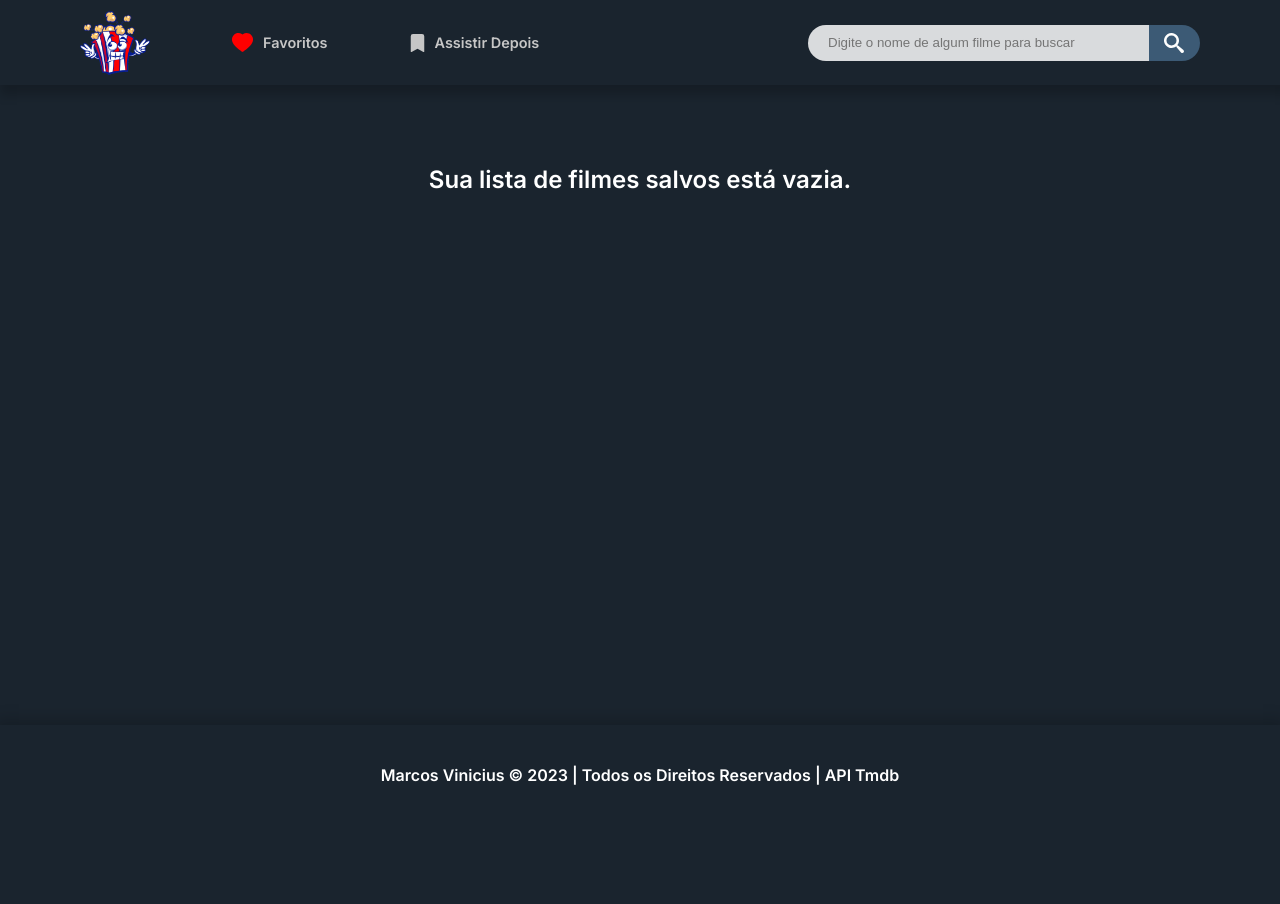
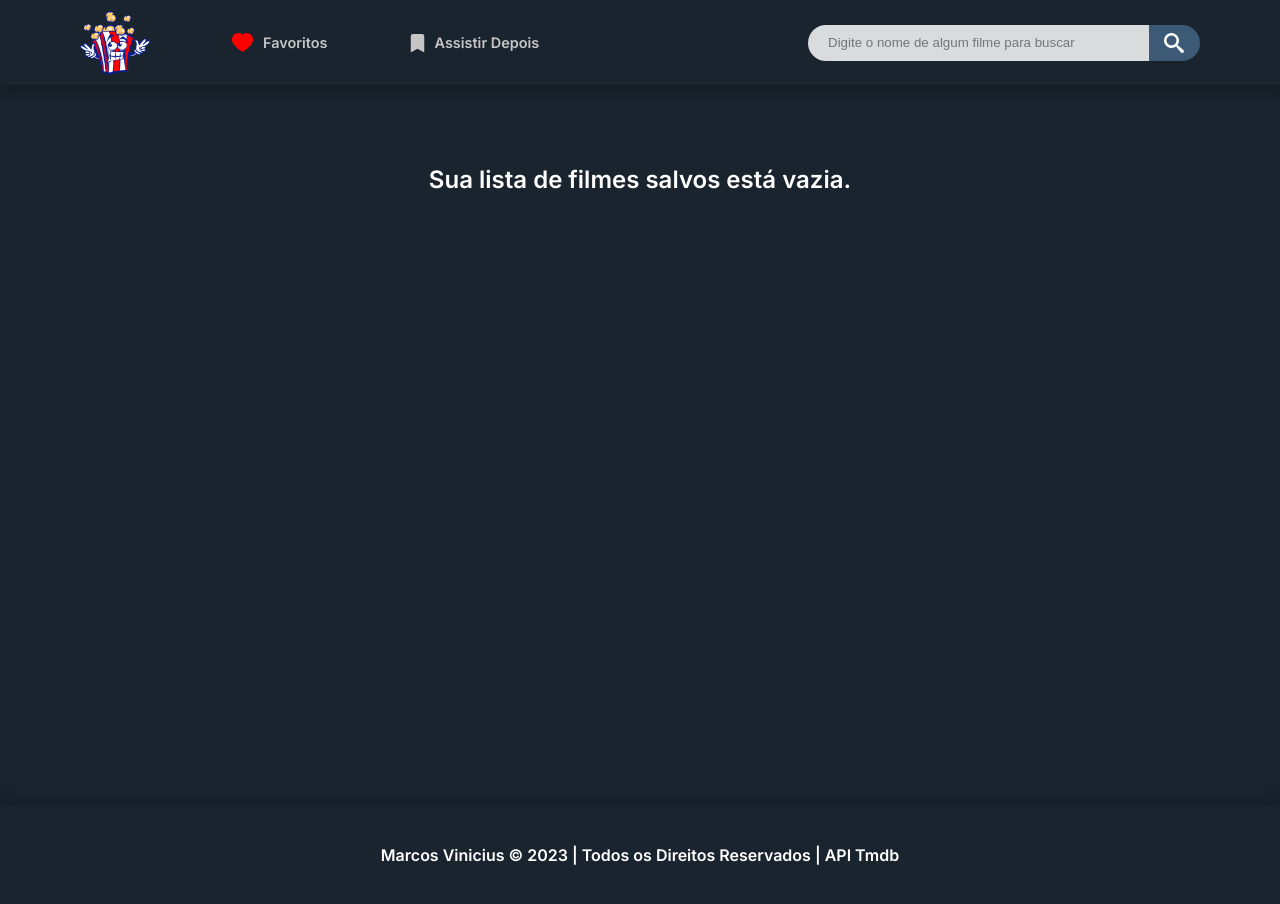
Before and after one commit to MvFranca/cinedisc, a React (Vite) app in the folder client/: page /assistirDepois in a window 1280 px wide. Before the commit the page ends 825 px from the top, so only its background shows below. Built offline with nearby package versions, Linux system fonts and the light colour scheme.

Commit message:
alterei o favicon

```diff
--- a/client/index.html
+++ b/client/index.html
@@ -4,7 +4,8 @@
     <meta charset="UTF-8" />
     <link rel="icon" type="image/svg+xml" href="/vite.svg" />
     <meta name="viewport" content="width=device-width, initial-scale=1.0" />
-    <title>Vite + React + TS</title>
+    <title>Cinedisc</title>
+    <link rel="shortcut icon" href="./public/logo-cinedisc.png" type="image/x-icon">
   </head>
   <body>
     <div id="root"></div>
--- a/client/src/styles/layout/Footer.css
+++ b/client/src/styles/layout/Footer.css
@@ -9,5 +9,5 @@
     color: #fff;
     box-shadow: 0px 0px 15px 5px #00000032;
     background-color: #1A242E;
-
+    margin-top: 80px;
 }
```
